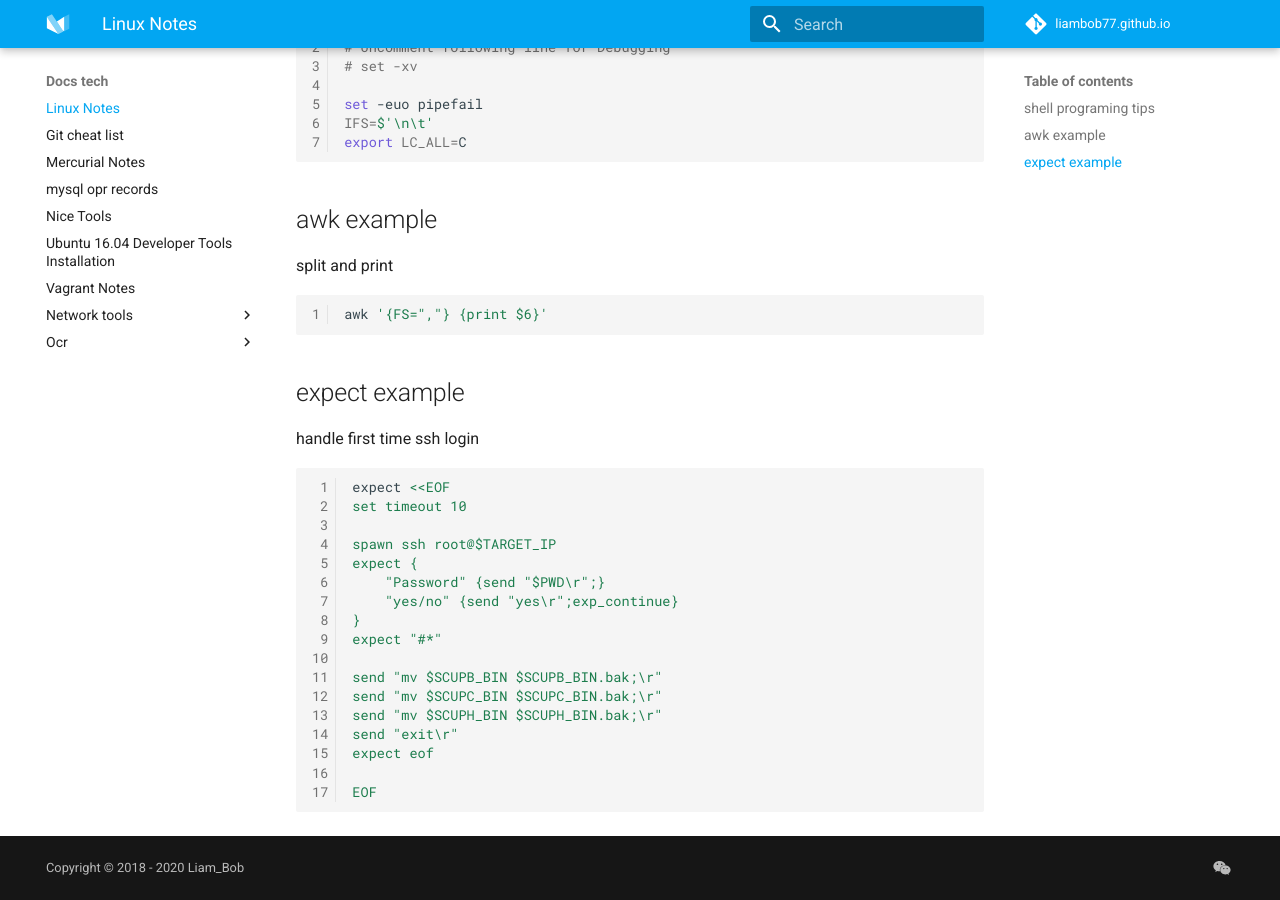
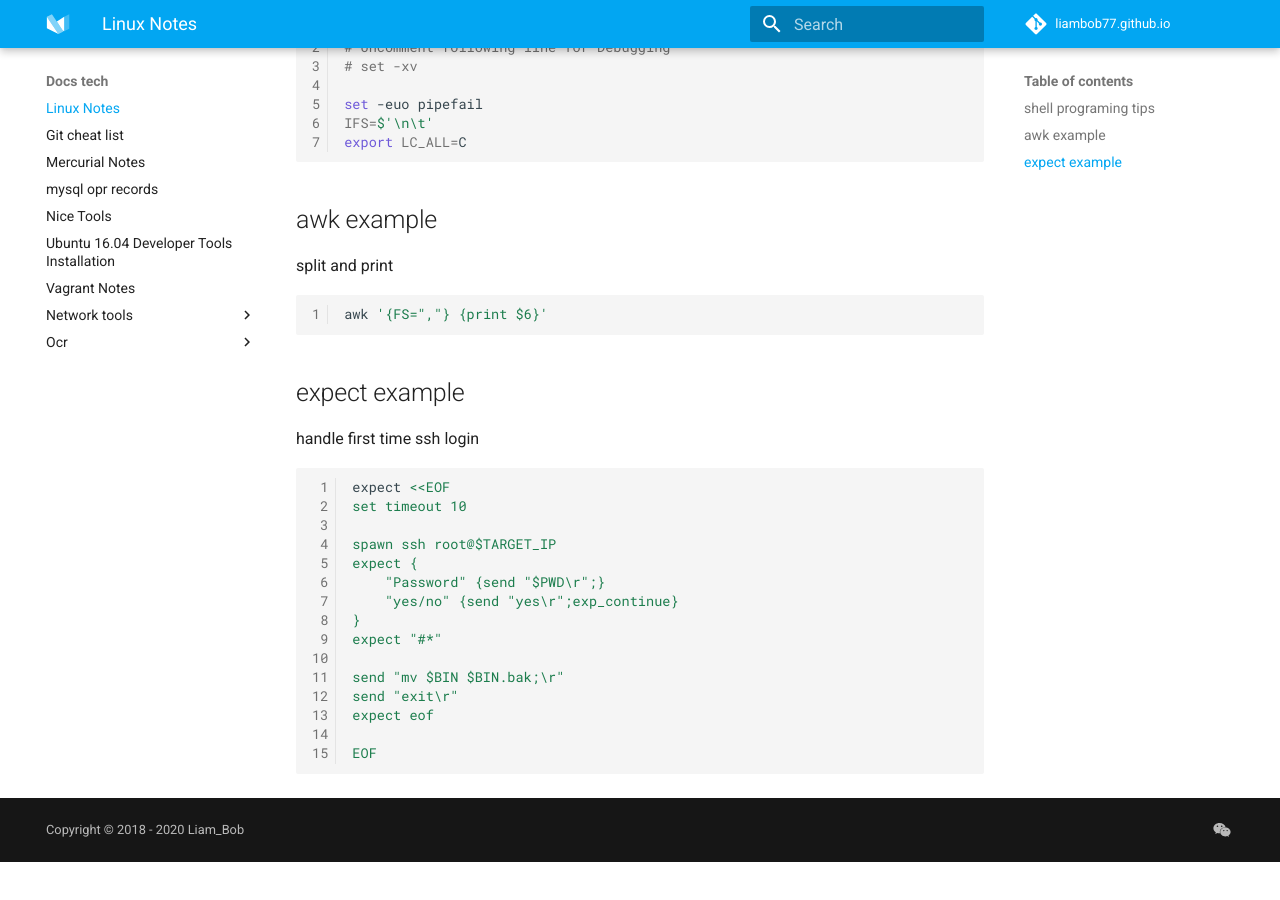
Before and after one commit to liambob77/ruihan.tech, an MkDocs documentation site: the page built from docs/docs_tech/Linux.md, in a window 1280 px wide and 900 px high, scrolled down 816 px. Built offline with MkDocs 1.6.1 and Material for MkDocs 9.7.7, drawn with Linux system fonts in a browser that asks for light colours; comment, search, counter and statistics services are not loaded; after the commit the page ends 1678 px from its top, so only the background shows below that.

Commit message:
Update Linux.md

```diff
--- a/docs/docs_tech/Linux.md
+++ b/docs/docs_tech/Linux.md
@@ -51,9 +51,7 @@ expect {
 }
 expect "#*"
 
-send "mv $SCUPB_BIN $SCUPB_BIN.bak;\r"
-send "mv $SCUPC_BIN $SCUPC_BIN.bak;\r"
-send "mv $SCUPH_BIN $SCUPH_BIN.bak;\r"
+send "mv $BIN $BIN.bak;\r"
 send "exit\r"
 expect eof
 
```
